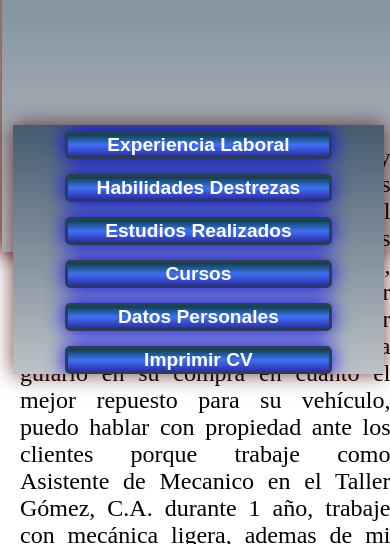
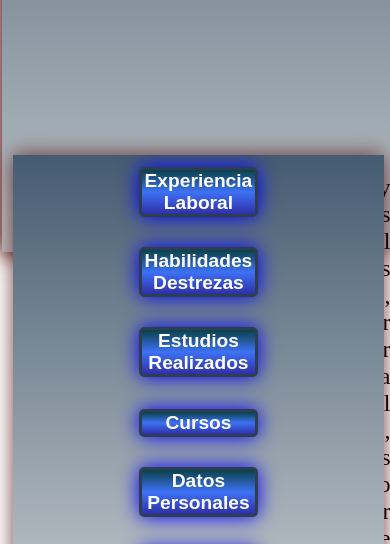
Before and after one commit to eliezerpolidor/cvMarianoPolidor, a plain HTML site: page cvMariano.html in a window 390 px wide. Both pictures are taken after a click on the button 297 px from the left and 249 px from the top of the page. Shown: the part 299-843 px from the top of the page. Drawn offline with Linux system fonts and the light colour scheme.

Commit message:
modifique  CSS

```diff
--- a/css/styles.css
+++ b/css/styles.css
@@ -241,7 +241,7 @@ ol {
     .coverletter{
 
         position: absolute;
-        top: 420px;
+        top: 450px;
         left: 20px;
         font-size: 24px;
         text-align: justify;
@@ -260,9 +260,10 @@ h3{
     .bar_nav_link{
         display:inline;
         position: absolute;
-        top: 420px;
+        top: 450px;
         left: 2.1%;
         width: 95%;
+        height: 80%;
         z-index: 4;
         background: #bdc3c7;  /* fallback for old browsers */
         background: -webkit-linear-gradient(to bottom, #2c3e50, #bdc3c7);  /* Chrome 10-25, Safari 5.1-6 */
@@ -275,4 +276,12 @@ h3{
            visibility: visible;
            opacity: 1;
         }
+        .btn-group {
+            width: 40%;
+            font: 20px/1.5 sans-serif;
+
+        }
+        .bar_nav_link{
+            font-size: 20px;
+        }
 }
```
